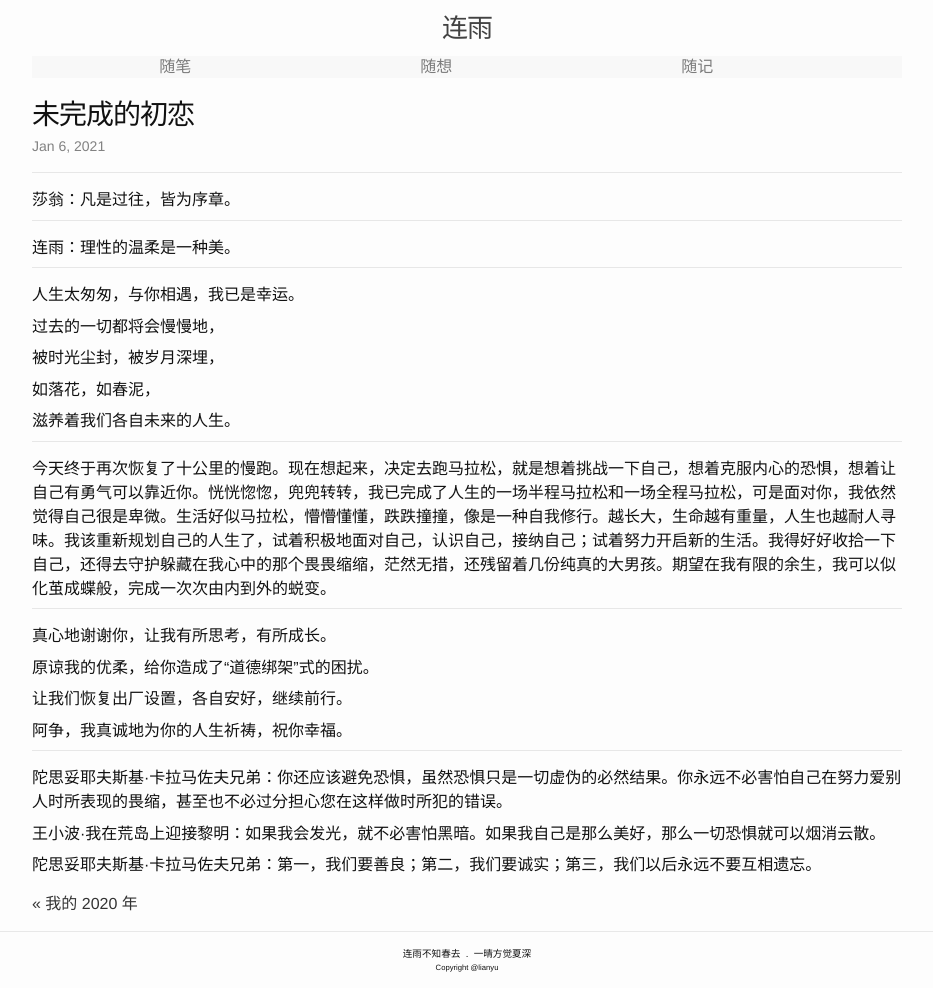
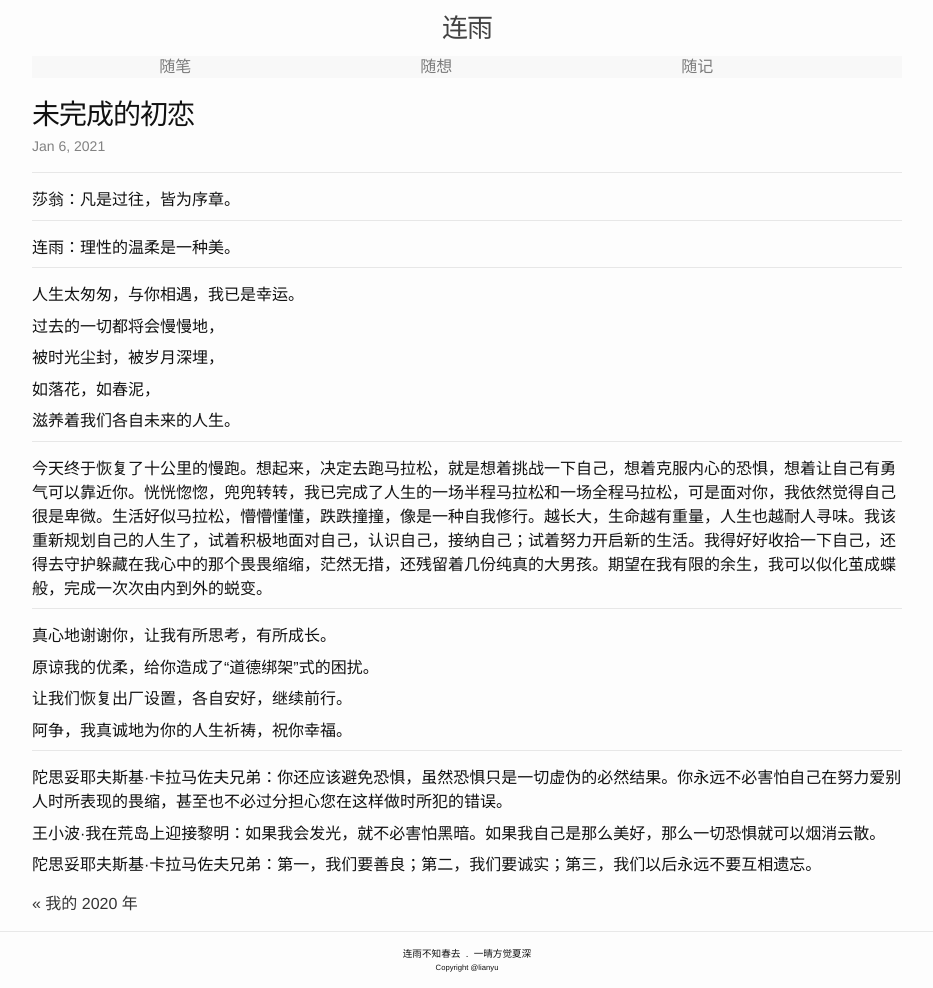
Before and after one commit to lianyu1115/lianyu, a Jekyll site: the page built from _journals/2021-01-06-未完成的初恋.md, in a window 1280 px wide. Shown: the whole page, without its empty margins (173-1106 px from the left). Built offline with Jekyll 4.4.1, drawn with Linux system fonts in a browser that asks for light colours.

Commit message:
Update 2021-01-06-未完成的初恋.md

```diff
--- a/_journals/2021-01-06-未完成的初恋.md
+++ b/_journals/2021-01-06-未完成的初恋.md
@@ -27,7 +27,7 @@
 
 - - -
 
-今天终于再次恢复了十公里的慢跑。现在想起来，决定去跑马拉松，就是想着挑战一下自己，想着克服内心的恐惧，想着让自己有勇气可以靠近你。恍恍惚惚，兜兜转转，我已完成了人生的一场半程马拉松和一场全程马拉松，可是面对你，我依然觉得自己很是卑微。生活好似马拉松，懵懵懂懂，跌跌撞撞，像是一种自我修行。越长大，生命越有重量，人生也越耐人寻味。我该重新规划自己的人生了，试着积极地面对自己，认识自己，接纳自己；试着努力开启新的生活。我得好好收拾一下自己，还得去守护躲藏在我心中的那个畏畏缩缩，茫然无措，还残留着几份纯真的大男孩。期望在我有限的余生，我可以似化茧成蝶般，完成一次次由内到外的蜕变。
+今天终于恢复了十公里的慢跑。想起来，决定去跑马拉松，就是想着挑战一下自己，想着克服内心的恐惧，想着让自己有勇气可以靠近你。恍恍惚惚，兜兜转转，我已完成了人生的一场半程马拉松和一场全程马拉松，可是面对你，我依然觉得自己很是卑微。生活好似马拉松，懵懵懂懂，跌跌撞撞，像是一种自我修行。越长大，生命越有重量，人生也越耐人寻味。我该重新规划自己的人生了，试着积极地面对自己，认识自己，接纳自己；试着努力开启新的生活。我得好好收拾一下自己，还得去守护躲藏在我心中的那个畏畏缩缩，茫然无措，还残留着几份纯真的大男孩。期望在我有限的余生，我可以似化茧成蝶般，完成一次次由内到外的蜕变。
 
 - - -
 
```
